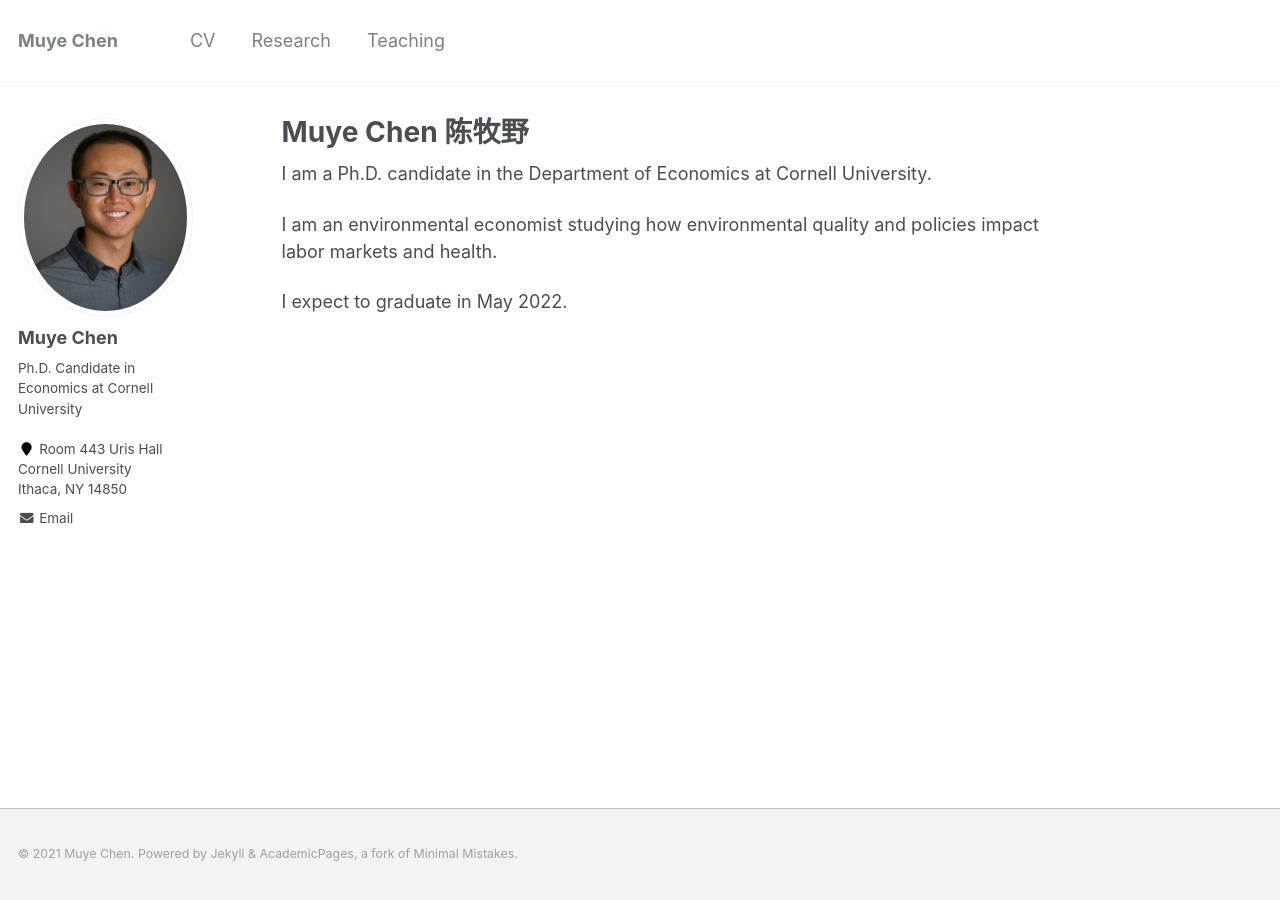
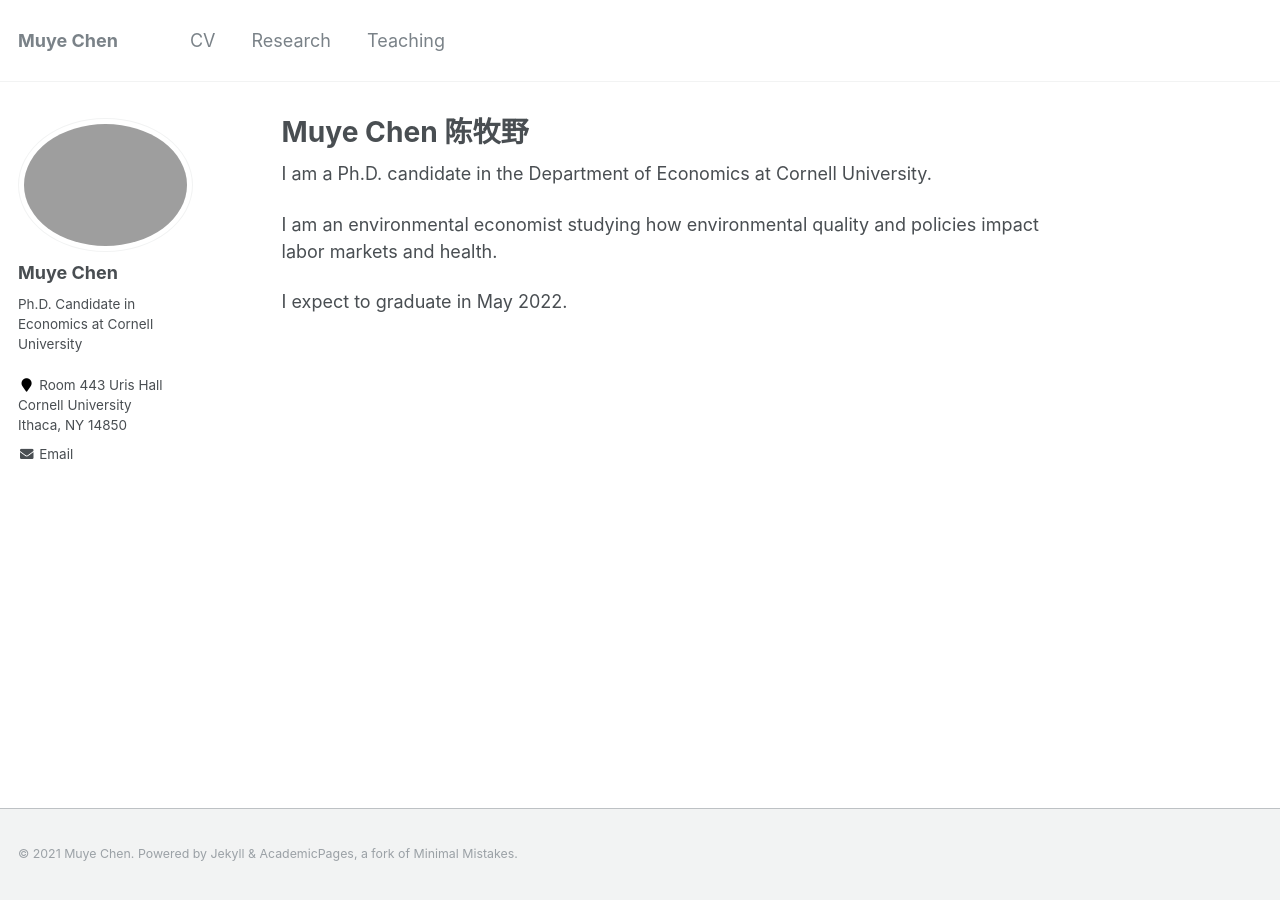
Before and after one commit to muyechenecon/muyechenecon.github.io, a Jekyll site: the page built from _pages/about.md, in a window 1280 px wide. Built offline with Jekyll 4.4.1, drawn with Linux system fonts in a browser that asks for light colours.

Commit message:
Update _config.yml

```diff
--- a/_config.yml
+++ b/_config.yml
@@ -8,7 +8,7 @@
 url                      : https://MuyeChenEcon.github.io
 baseurl                  : "" # the subpath of your site, e.g. "/blog"
 repository               : "MuyeChenEcon/MuyeChenEcon.github.io"
-teaser                   :  # filename of teaser fallback teaser image placed in /images/, .e.g. "500x300.png"
+teaser                   :  "MuyeChen_website_3284.png" # filename of teaser fallback teaser image placed in /images/, .e.g. "500x300.png"
 breadcrumbs              : false # true, false (default)
 words_per_minute         : 160
 future                   : true
@@ -75,7 +75,7 @@
 # Site Author
 author:
   name             : "Muye Chen"
-  avatar           : "MuyeChen.png"
+  avatar           : "MuyeChen_website_3284.png"
   bio              : "Ph.D. Candidate in Economics at Cornell University"
   location         : "Room 443 Uris Hall <div>Cornell University</div> <div>Ithaca, NY 14850</div>"
   employer         :
```
